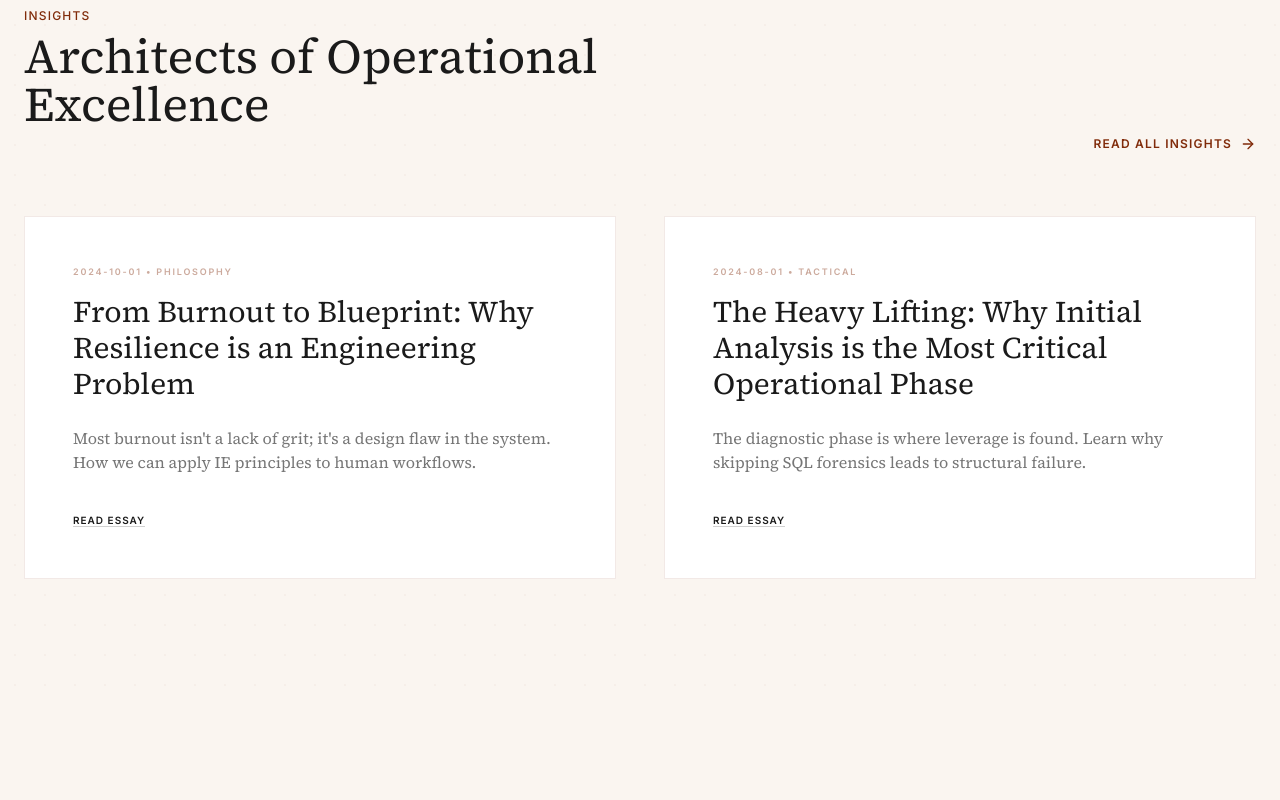
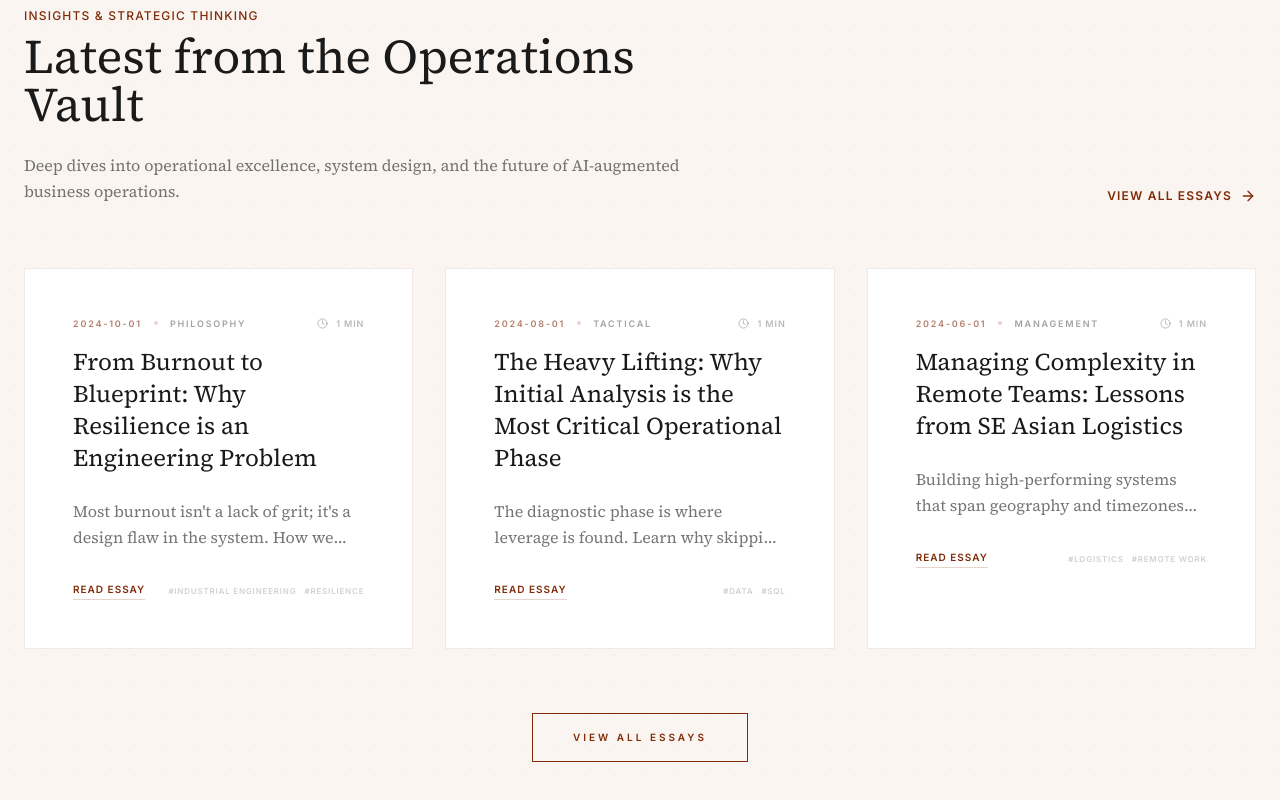
Before and after one commit to jkhan31/jasonkhanani-website, a React (Vite) app: page /#/ in a window 1280 px wide. Shown: the part 3020-3820 px from the top of the page. Built offline with nearby package versions, Linux system fonts and the light colour scheme.

Commit message:
Add ArticlePreviewCard component and integrate it into Home page for article previews

```diff
--- /dev/null
+++ b/components/ArticlePreviewCard.tsx
@@ -0,0 +1,59 @@
+    import React from 'react';
+    import { Link } from 'react-router-dom';
+    import { Clock } from 'lucide-react';
+    import type { Article } from '../lib/posts';
+
+    interface ArticlePreviewCardProps {
+    article: Article;
+    compact?: boolean;
+    }
+
+    export const ArticlePreviewCard: React.FC<ArticlePreviewCardProps> = ({ article, compact = false }) => {
+    return (
+        <Link
+        to={`/writing/${article.slug}`}
+        className="group block p-8 md:p-12 border-0.5 border-hankoRust/10 bg-white hover:shadow-2xl hover:border-hankoRust/30 transition-all duration-500"
+        >
+        {/* Date, Category, Read Time */}
+        <div className="flex items-center justify-between mb-4">
+            <div className="flex items-center gap-3">
+            <span className="text-[9px] uppercase tracking-[0.2em] font-bold text-hankoRust/60">
+                {article.date}
+            </span>
+            <span className="w-1 h-1 rounded-full bg-hankoRust/20" />
+            <span className="text-[9px] uppercase tracking-[0.2em] font-bold text-sumiInk/40">
+                {article.category}
+            </span>
+            </div>
+            <div className="flex items-center gap-2 text-[9px] uppercase tracking-widest font-bold text-sumiInk/30">
+            <Clock size={11} />
+            {article.readTime}
+            </div>
+        </div>
+
+        {/* Title */}
+        <h4 className={`${compact ? 'text-2xl md:text-2xl' : 'text-2xl md:text-3xl'} font-serif mb-6 text-sumiInk group-hover:text-foxOrange transition-colors leading-tight`}>
+            {article.title}
+        </h4>
+
+        {/* Excerpt */}
+        <p className={`text-sumiInk/60 font-serif mb-8 leading-relaxed ${compact ? 'line-clamp-2' : 'line-clamp-3'}`}>
+            {article.excerpt}
+        </p>
+
+        {/* CTA and Tags */}
+        <div className="flex items-center justify-between">
+            <span className="text-[10px] uppercase font-bold tracking-widest text-hankoRust border-b border-hankoRust/20 pb-0.5 group-hover:border-foxOrange group-hover:text-foxOrange transition-all">
+            Read Essay
+            </span>
+            <div className="flex flex-wrap gap-2 justify-end">
+            {article.tags.slice(0, 2).map(tag => (
+                <span key={tag} className="text-[8px] uppercase tracking-widest font-bold text-sumiInk/20">
+                #{tag}
+                </span>
+            ))}
+            </div>
+        </div>
+        </Link>
+    );
+    };
--- a/pages/Home.tsx
+++ b/pages/Home.tsx
@@ -1,9 +1,10 @@
 
-import React from 'react';
+import React, { useMemo } from 'react';
 import { Link } from 'react-router-dom';
 import { SectionHeader } from '../components/SectionHeader';
 import { AxisMarker } from '../components/AxisMarker';
 import { Logo } from '../components/Logo';
+import { ArticlePreviewCard } from '../components/ArticlePreviewCard';
 import { ARTICLES } from '../constants';
 import { ArrowRight, Globe, Layers, Database, ShieldCheck } from 'lucide-react';
 
@@ -143,31 +144,68 @@ const Tracks: React.FC = () => (
 );
 
 const Home: React.FC = () => {
+  // Select 3 articles: prioritize featured, then most recent
+  const selectedArticles = useMemo(() => {
+    // First, get all featured articles sorted by date (most recent first)
+    const featured = ARTICLES
+      .filter(a => a.tags.includes('featured') || a.category === 'Featured')
+      .sort((a, b) => new Date(b.date).getTime() - new Date(a.date).getTime());
+
+    // If we have 3+ featured articles, return the first 3
+    if (featured.length >= 3) {
+      return featured.slice(0, 3);
+    }
+
+    // Otherwise, combine featured articles with most recent non-featured
+    const nonFeatured = ARTICLES
+      .filter(a => !featured.includes(a))
+      .sort((a, b) => new Date(b.date).getTime() - new Date(a.date).getTime());
+
+    return [...featured, ...nonFeatured].slice(0, 3);
+  }, []);
+
   return (
     <div className="animate-in fade-in duration-1000">
       <Hero />
       <RemoteLeverage />
       <Tracks />
 
-      {/* Latest Writing Teaser */}
+      {/* Insights & Strategic Thinking */}
       <section className="px-6 py-24 md:py-32 max-w-7xl mx-auto border-t-0.5 border-hankoRust/10">
         <div className="flex flex-col md:flex-row justify-between items-end mb-16 gap-8">
-             <div className="max-w-xl">
-               <SectionHeader eyebrow="Insights" title="Architects of Operational Excellence" className="mb-0" />
-             </div>
-             <Link to="/writing" className="group flex items-center text-xs font-bold uppercase tracking-widest text-hankoRust">
-               Read All Insights <ArrowRight size={16} className="ml-2 group-hover:translate-x-2 transition-transform" />
-             </Link>
+          <div className="max-w-2xl">
+            <SectionHeader
+              eyebrow="Insights & Strategic Thinking"
+              title="Latest from the Operations Vault"
+              className="mb-0"
+            />
+            <p className="text-sumiInk/60 font-serif mt-6 leading-relaxed">
+              Deep dives into operational excellence, system design, and the future of AI-augmented business operations.
+            </p>
           </div>
-        <div className="grid grid-cols-1 md:grid-cols-2 gap-12">
-          {ARTICLES.slice(0, 2).map((article, i) => (
-            <Link key={i} to={`/writing/${article.slug}`} className="group p-8 md:p-12 border-0.5 border-hankoRust/10 bg-white hover:shadow-2xl transition-all duration-500">
-               <span className="text-[9px] uppercase tracking-[0.2em] font-bold text-hankoRust/40 mb-4 block">{article.date} &bull; {article.category}</span>
-               <h4 className="text-2xl md:text-3xl font-serif mb-6 group-hover:text-foxOrange transition-colors">{article.title}</h4>
-               <p className="text-sumiInk/60 font-serif mb-8 line-clamp-2">{article.excerpt}</p>
-               <span className="text-[10px] uppercase font-bold tracking-widest border-b border-sumiInk/20 group-hover:border-foxOrange transition-all">Read Essay</span>
-            </Link>
+          <Link
+            to="/writing"
+            className="group flex items-center text-xs font-bold uppercase tracking-widest text-hankoRust hover:text-foxOrange transition-colors whitespace-nowrap"
+          >
+            View All Essays <ArrowRight size={16} className="ml-2 group-hover:translate-x-2 transition-transform" />
+          </Link>
+        </div>
+
+        {/* 3-Column Grid of Article Previews */}
+        <div className="grid grid-cols-1 md:grid-cols-2 lg:grid-cols-3 gap-8">
+          {selectedArticles.map((article) => (
+            <ArticlePreviewCard key={article.slug} article={article} compact />
           ))}
+        </div>
+
+        {/* View All CTA */}
+        <div className="mt-16 text-center">
+          <Link
+            to="/writing"
+            className="inline-flex items-center px-10 py-4 border-0.5 border-hankoRust text-hankoRust text-[10px] font-bold tracking-[0.3em] uppercase hover:text-foxOrange hover:border-foxOrange hover:shadow-lg transition-all duration-300"
+          >
+            View All Essays
+          </Link>
         </div>
       </section>
 
```
